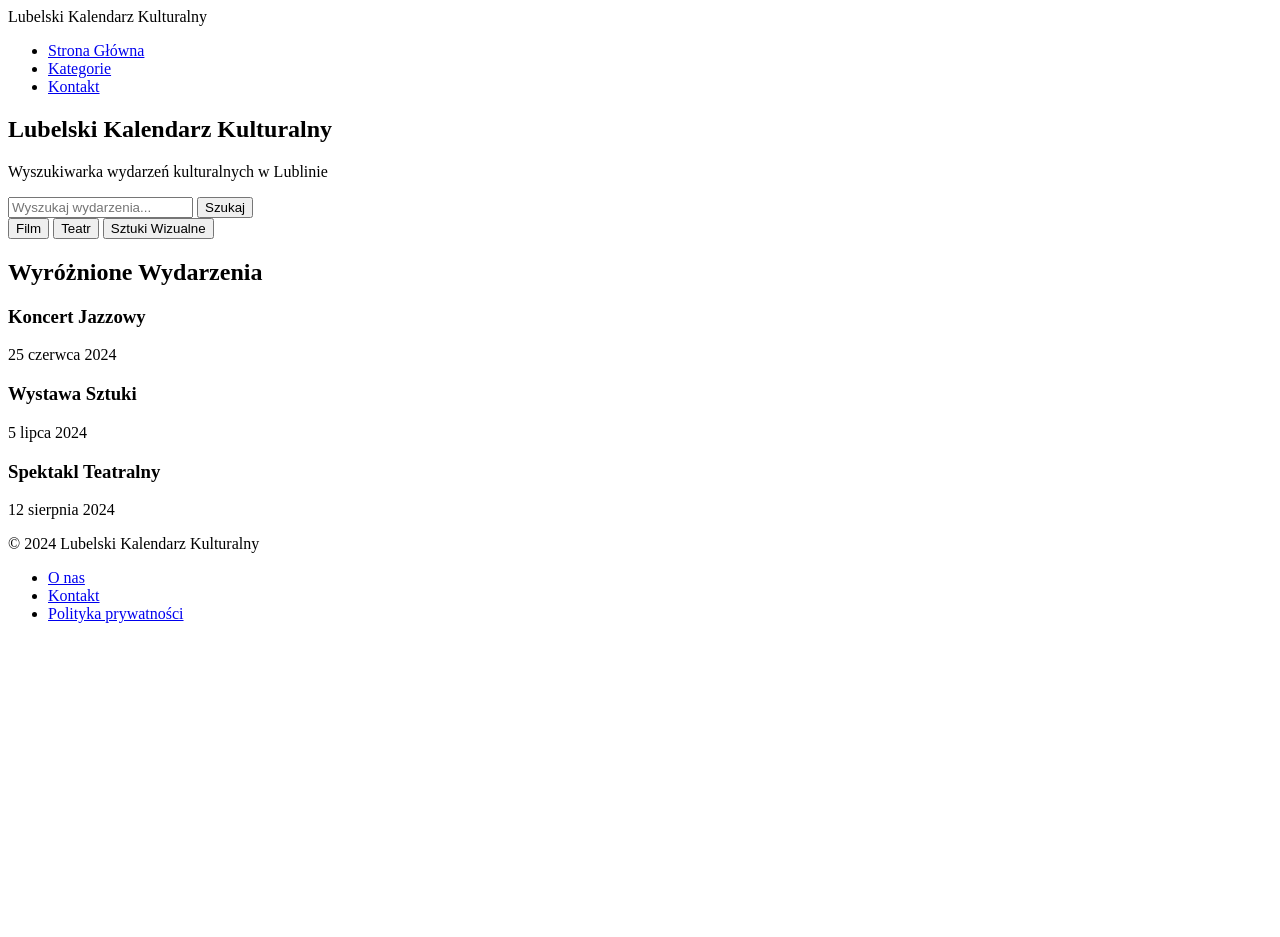
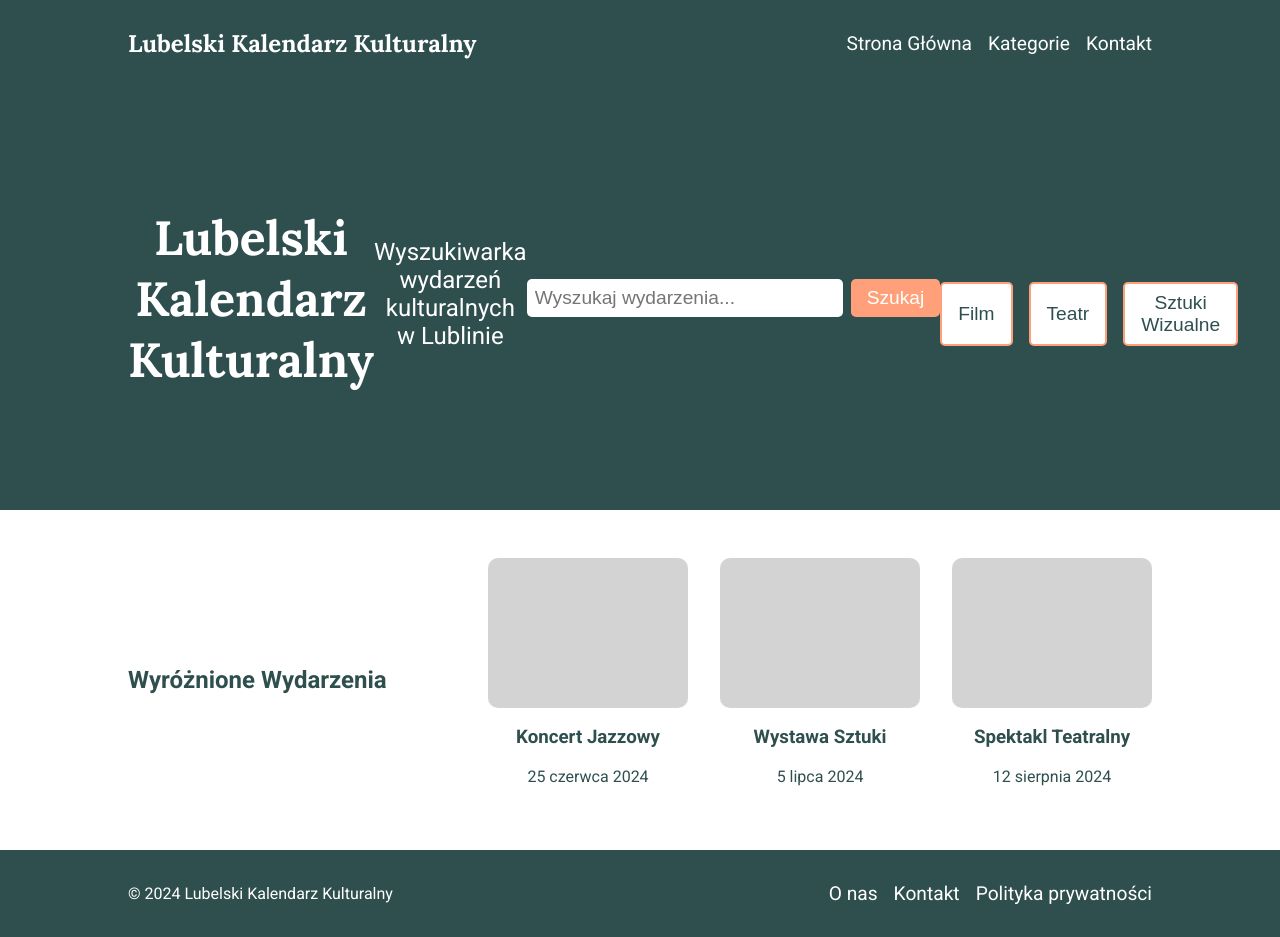
Before and after one commit to art-system/lubelski-kalendarz-kulturalny, a plain HTML site: page index.html in a window 1280 px wide. Before the commit the page ends 800 px from the top, so only its background shows below. Drawn offline with Linux system fonts and the light colour scheme.

Commit message:
Update styles.css

```diff
--- a/styles.css
+++ b/styles.css
@@ -1,141 +1,139 @@
-{\rtf1\ansi\ansicpg1250\cocoartf2761
-\cocoatextscaling0\cocoaplatform0{\fonttbl\f0\fswiss\fcharset0 Helvetica;}
-{\colortbl;\red255\green255\blue255;}
-{\*\expandedcolortbl;;}
-\paperw11900\paperh16840\margl1440\margr1440\vieww11520\viewh8400\viewkind0
-\pard\tx720\tx1440\tx2160\tx2880\tx3600\tx4320\tx5040\tx5760\tx6480\tx7200\tx7920\tx8640\pardirnatural\partightenfactor0
+body {
+    font-family: 'Roboto', sans-serif;
+    color: #2F4F4F;
+    margin: 0;
+    padding: 0;
+    background-color: #D3D3D3;
+}
 
-\f0\fs24 \cf0 body \{\
-    font-family: 'Roboto', sans-serif;\
-    color: #2F4F4F;\
-    margin: 0;\
-    padding: 0;\
-    background-color: #D3D3D3;\
-\}\
-\
-header \{\
-    background-color: #2F4F4F;\
-    color: #FFFFFF;\
-    padding: 1rem 0;\
-\}\
-\
-.container \{\
-    width: 80%;\
-    margin: 0 auto;\
-    display: flex;\
-    justify-content: space-between;\
-    align-items: center;\
-\}\
-\
-.logo \{\
-    max-height: 50px;\
-\}\
-\
-nav ul \{\
-    list-style: none;\
-    display: flex;\
-    gap: 1rem;\
-\}\
-\
-nav a \{\
-    color: #FFFFFF;\
-    text-decoration: none;\
-    font-size: 1.2rem;\
-\}\
-\
-.hero \{\
-    background: url('A_photorealistic_cityscape_of_Lublin_during_the_ev.png') no-repeat center center/cover;\
-    color: #FFFFFF;\
-    text-align: center;\
-    padding: 5rem 0;\
-\}\
-\
-.hero h1 \{\
-    font-size: 3rem;\
-    font-family: 'Lora', serif;\
-\}\
-\
-.hero p \{\
-    font-size: 1.5rem;\
-    margin-bottom: 2rem;\
-\}\
-\
-.search-form \{\
-    display: flex;\
-    justify-content: center;\
-    gap: 0.5rem;\
-\}\
-\
-.search-form input \{\
-    padding: 0.5rem;\
-    font-size: 1.2rem;\
-    border: none;\
-    border-radius: 5px;\
-    width: 300px;\
-\}\
-\
-.search-form button \{\
-    padding: 0.5rem 1rem;\
-    font-size: 1.2rem;\
-    border: none;\
-    background-color: #FFA07A;\
-    color: #FFFFFF;\
-    border-radius: 5px;\
-    cursor: pointer;\
-\}\
-\
-.categories \{\
-    margin-top: 2rem;\
-    display: flex;\
-    justify-content: center;\
-    gap: 1rem;\
-\}\
-\
-.category \{\
-    padding: 0.5rem 1rem;\
-    font-size: 1.2rem;\
-    border: 2px solid #FFA07A;\
-    color: #2F4F4F;\
-    background-color: #FFFFFF;\
-    border-radius: 5px;\
-    cursor: pointer;\
-\}\
-\
-.featured-events \{\
-    padding: 3rem 0;\
-    background-color: #FFFFFF;\
-\}\
-\
-.events-list \{\
-    display: flex;\
-    gap: 2rem;\
-    justify-content: center;\
-\}\
-\
-.event \{\
-    text-align: center;\
-\}\
-\
-.event img \{\
-    max-width: 100%;\
-    border-radius: 10px;\
-\}\
-\
-footer \{\
-    background-color: #2F4F4F;\
-    color: #FFFFFF;\
-    padding: 1rem 0;\
-    text-align: center;\
-\}\
-\
-footer nav ul \{\
-    list-style: none;\
-    display: flex;\
-    gap: 1rem;\
-    justify-content: center;\
-\}\
-\
-footer nav a \{\
-    color: #FFFFFF;\
-    text-decoration: none;\
-\}}
+header {
+    background-color: #2F4F4F;
+    color: #FFFFFF;
+    padding: 1rem 0;
+}
+
+.container {
+    width: 80%;
+    margin: 0 auto;
+    display: flex;
+    justify-content: space-between;
+    align-items: center;
+}
+
+.logo {
+    font-size: 1.5rem;
+    font-family: 'Lora', serif;
+    font-weight: bold;
+}
+
+nav ul {
+    list-style: none;
+    display: flex;
+    gap: 1rem;
+}
+
+nav a {
+    color: #FFFFFF;
+    text-decoration: none;
+    font-size: 1.2rem;
+}
+
+.hero {
+    background-color: #2F4F4F;
+    color: #FFFFFF;
+    text-align: center;
+    padding: 5rem 0;
+}
+
+.hero h1 {
+    font-size: 3rem;
+    font-family: 'Lora', serif;
+}
+
+.hero p {
+    font-size: 1.5rem;
+    margin-bottom: 2rem;
+}
+
+.search-form {
+    display: flex;
+    justify-content: center;
+    gap: 0.5rem;
+}
+
+.search-form input {
+    padding: 0.5rem;
+    font-size: 1.2rem;
+    border: none;
+    border-radius: 5px;
+    width: 300px;
+}
+
+.search-form button {
+    padding: 0.5rem 1rem;
+    font-size: 1.2rem;
+    border: none;
+    background-color: #FFA07A;
+    color: #FFFFFF;
+    border-radius: 5px;
+    cursor: pointer;
+}
+
+.categories {
+    margin-top: 2rem;
+    display: flex;
+    justify-content: center;
+    gap: 1rem;
+}
+
+.category {
+    padding: 0.5rem 1rem;
+    font-size: 1.2rem;
+    border: 2px solid #FFA07A;
+    color: #2F4F4F;
+    background-color: #FFFFFF;
+    border-radius: 5px;
+    cursor: pointer;
+}
+
+.featured-events {
+    padding: 3rem 0;
+    background-color: #FFFFFF;
+}
+
+.events-list {
+    display: flex;
+    gap: 2rem;
+    justify-content: center;
+}
+
+.event {
+    text-align: center;
+}
+
+.event-img-placeholder {
+    width: 200px;
+    height: 150px;
+    background-color: #D3D3D3;
+    border-radius: 10px;
+    margin-bottom: 1rem;
+}
+
+footer {
+    background-color: #2F4F4F;
+    color: #FFFFFF;
+    padding: 1rem 0;
+    text-align: center;
+}
+
+footer nav ul {
+    list-style: none;
+    display: flex;
+    gap: 1rem;
+    justify-content: center;
+}
+
+footer nav a {
+    color: #FFFFFF;
+    text-decoration: none;
+}
```
